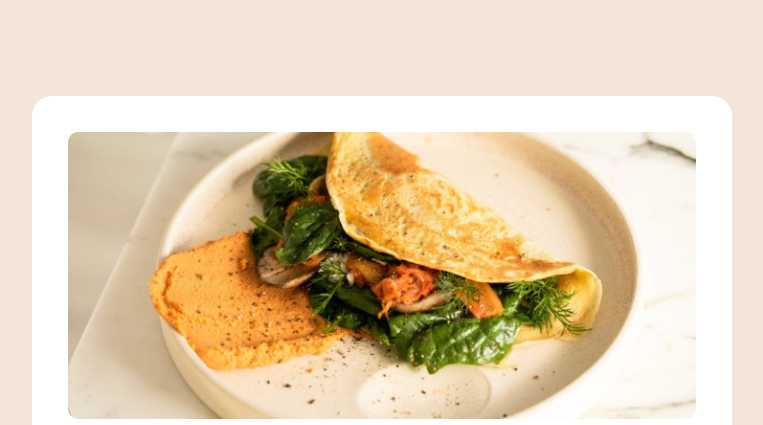
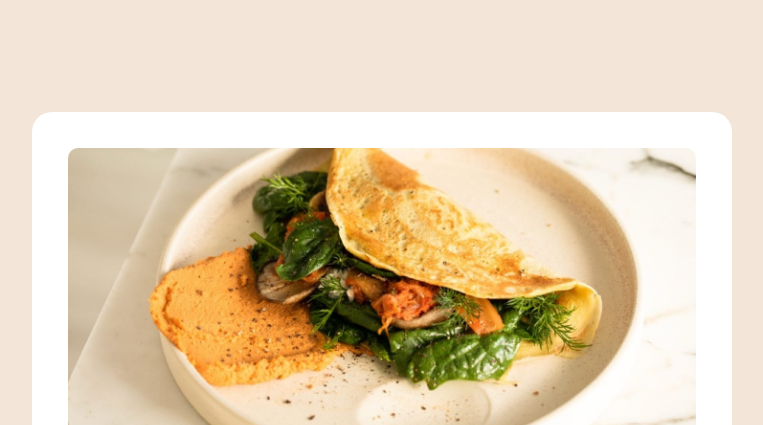
Before and after one commit to firefly198/Simple-Ommlete-Recipe, a plain HTML site: page index.html in a window 1280 px wide. Shown: the top 425 px of the page, without its empty margins (258-1021 px from the left). Drawn offline with Linux system fonts and the light colour scheme.

Commit message:
try to match with design

```diff
--- a/style.css
+++ b/style.css
@@ -28,7 +28,7 @@ body {
     display: flex;
     justify-content: center;
     align-items: center;
-    padding: 6rem;
+    padding: 7rem;
     font-family: "Outfit", sans-serif;
     font-weight: 400;
 }
```
Also changed, not shown: 1 other file.
